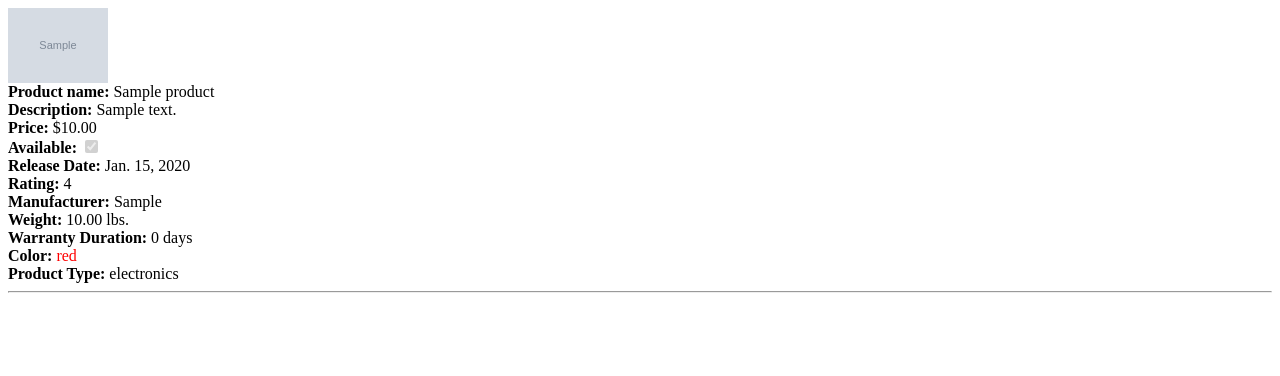
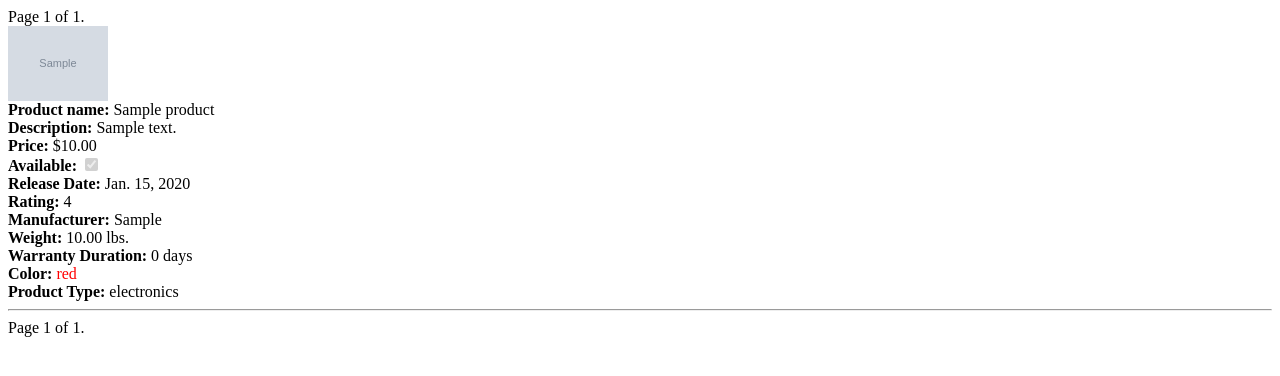
Before and after one commit to jdustinwilliams/django_test_base, a Django app: page / in a window 1280 px wide. Shown: the top 376 px of the page. Run offline with Django 4.2, Linux system fonts and the light colour scheme; tables that the repository leaves empty hold one stand-in row (values such as "Sample post"); grey boxes marked "Sample" are stand-in pictures.

Commit message:
Add pagination

```diff
--- a/products/views.py
+++ b/products/views.py
@@ -5,3 +5,4 @@ from .models import Product
 
 class ProductListView(ListView):
     model = Product
+    paginate_by = 10
--- /dev/null
+++ b/templates/_pagination.html
@@ -0,0 +1,17 @@
+<div class="pagination">
+  <span class="step-links">
+      {% if page_obj.has_previous %}
+          <a href="?page=1">&laquo; first</a>
+          <a href="?page={{ page_obj.previous_page_number }}">previous</a>
+      {% endif %}
+
+      <span class="current">
+          Page {{ page_obj.number }} of {{ page_obj.paginator.num_pages }}.
+      </span>
+
+      {% if page_obj.has_next %}
+          <a href="?page={{ page_obj.next_page_number }}">next</a>
+          <a href="?page={{ page_obj.paginator.num_pages }}">last &raquo;</a>
+      {% endif %}
+  </span>
+</div>
--- a/templates/products/product_list.html
+++ b/templates/products/product_list.html
@@ -1,4 +1,5 @@
-{% for product in product_list %}
+{% include '_pagination.html' with page_obj=page_obj %}
+{% for product in page_obj %}
   <div>
     <img width="100" src="{{ product.image.url }}"><br>
     <b>Product name:</b> {{ product.name }}<br>
@@ -15,3 +16,4 @@
   </div>
   <hr>
 {% endfor %}
+{% include '_pagination.html' with page_obj=page_obj %}
```
